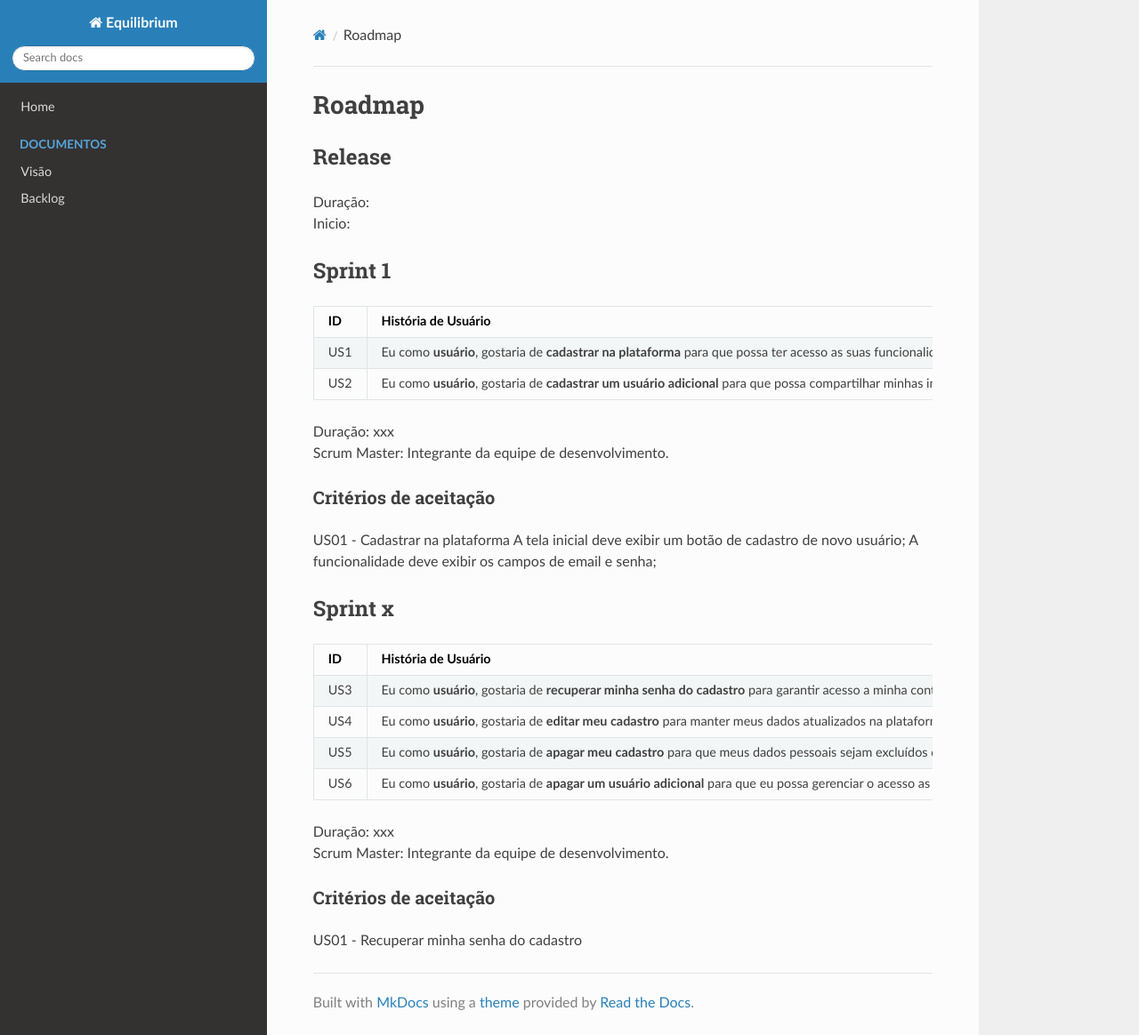
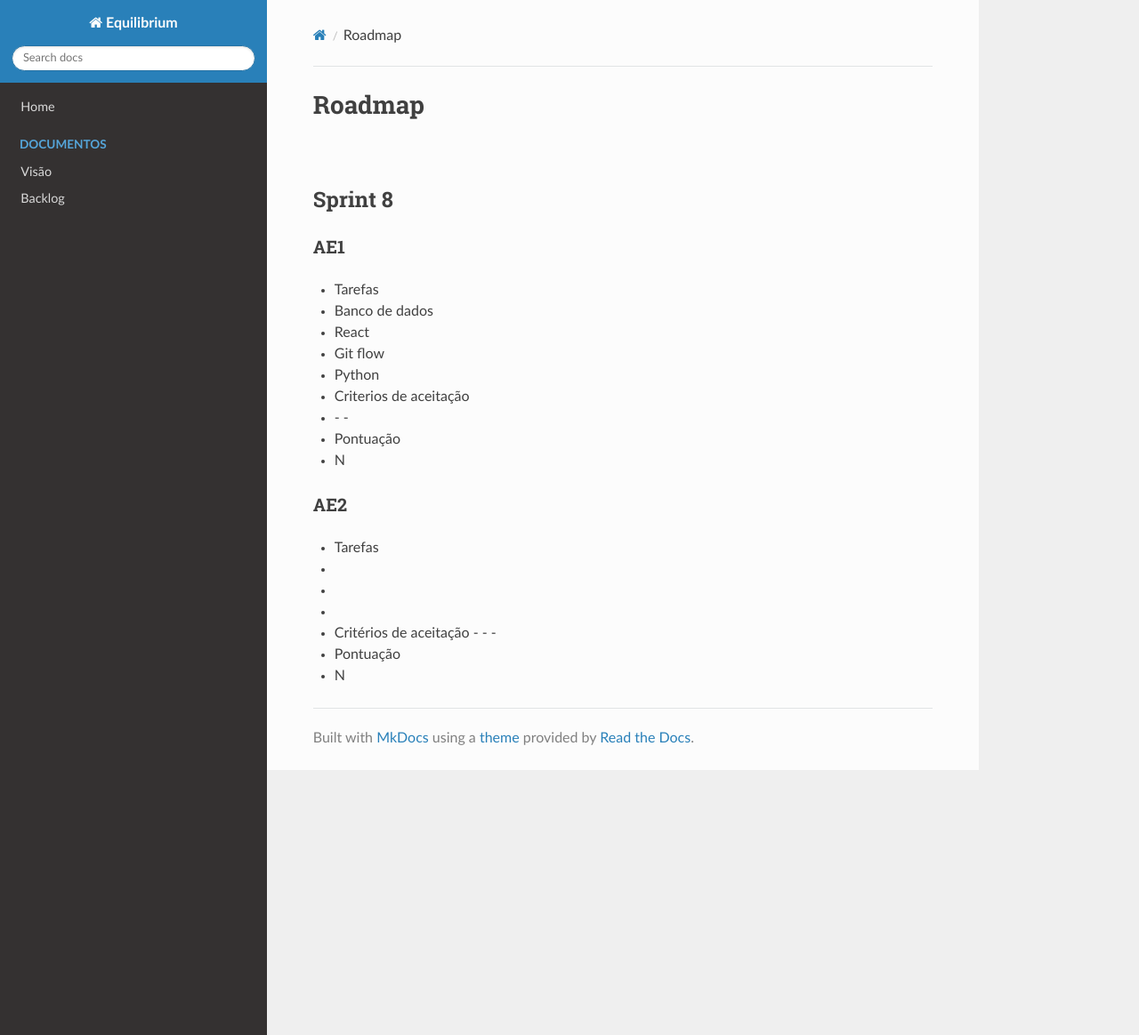
Before and after one commit to Cerrado-Agil/Equilibrium, an MkDocs documentation site: the page built from docs/Roadmap.md, in a window 1280 px wide and 1164 px high. Shown: the whole window at 89% size. Built offline with MkDocs 1.6.1, drawn with Linux system fonts in a browser that asks for light colours; nearby versions of some CDN libraries.

Commit message:
[update][add] roadmap, reaftoração documentos

```diff
--- a/docs/Roadmap.md
+++ b/docs/Roadmap.md
@@ -1,35 +1,29 @@
 # Roadmap
 
-## Release
-  Duração:
-  Inicio:
+&nbsp;
+## Sprint 8
+### AE1
+- Tarefas
+  - Banco de dados
+  - React
+  - Git flow
+  - Python
+- Criterios de aceitação
+  -
+  -
+  -
 
-## Sprint 1
-|ID|História de Usuário|Pontos|
-|:--|:--|:--|
-| US1| Eu como **usuário**, gostaria de **cadastrar na plataforma** para que possa ter acesso as suas funcionalidades| 3 |
-| US2| Eu como **usuário**, gostaria de **cadastrar um usuário adicional** para que possa compartilhar minhas informações financeiras| 3 |
-
-Duração: xxx
-Scrum Master: Integrante da equipe de desenvolvimento.
-
-### Critérios de aceitação
-US01 - Cadastrar na plataforma
-A tela inicial deve exibir um botão de cadastro de novo usuário;
-A funcionalidade deve exibir os campos de email e senha;
-
-
-## Sprint x
-|ID|História de Usuário|Pontos|
-|:--|:--|:--|
-| US3| Eu como **usuário**, gostaria de **recuperar minha senha do cadastro** para garantir acesso a minha conta| 3 |
-| US4| Eu como **usuário**, gostaria de **editar meu cadastro** para manter meus dados atualizados na plataforma | 3 |
-| US5| Eu como **usuário**, gostaria de **apagar meu cadastro** para que meus dados pessoais sejam excluídos da plataforma | 3 |
-| US6| Eu como **usuário**, gostaria de **apagar um usuário adicional** para que eu possa gerenciar o acesso as minhas informações financeiras | 3 |
-
-
-Duração: xxx
-Scrum Master: Integrante da equipe de desenvolvimento.
-
-### Critérios de aceitação
-US01 - Recuperar minha senha do cadastro
+- Pontuação
+  - N
+&nbsp;
+### AE2
+- Tarefas
+  -
+  -
+  -
+- Critérios de aceitação
+  -
+  -
+  -
+- Pontuação
+  - N
```
Also changed, not shown: docs/backlog.md (+47 -39 lines), docs/documento_de_visao.md (+1 -1 lines).
